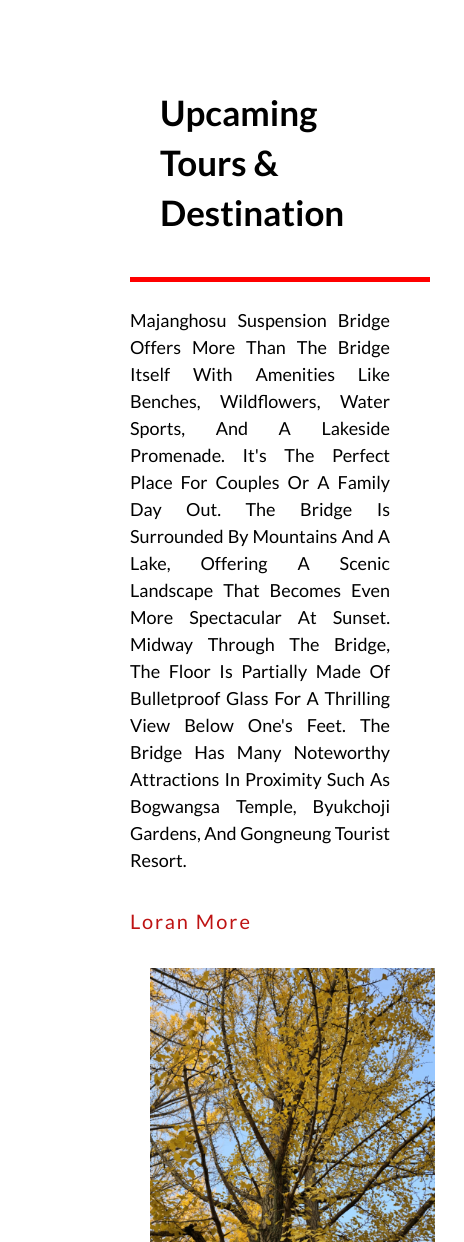
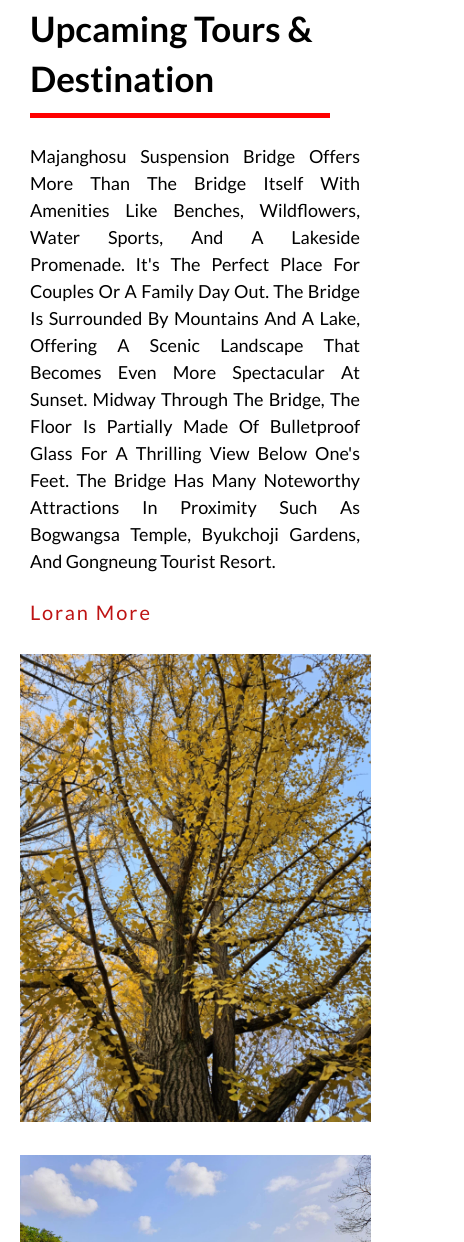
Before and after one commit to palashali/Advanture-world-Responsib, a plain HTML site: page index.html in a window 390 px wide. Shown: the part 2224-3466 px from the top of the page, 464 px wide, since content can reach past the window. Drawn offline with Linux system fonts and the light colour scheme.

Commit message:
Add files via upload

```diff
--- a/css/style.css
+++ b/css/style.css
@@ -462,12 +462,14 @@ margin-top: -10px;
     object-fit: cover;
 
     min-height: 40vh;
-    width: 55vh;
+    width: 100%;
     margin: 0px 0px 0px 0px;
 }
+
+
 .explore-pareant{
     display: block;
-    padding: 40px 30px 40px 30px;
+    padding: 30px 30px 30px 30px;
     column-gap: 10px;
 }
 .explore{
@@ -480,7 +482,7 @@ margin-top: -10px;
     width: 300px;
 }
 
-}
+
 .explore p{
     font-size: 16px;
     padding: 15px 0px 10px 0px;
@@ -492,26 +494,24 @@ margin-top: -10px;
 
 
 /* tours start */
+
 .upcaming-tours{
-    margin: 100px;
-    /* display: block; */
-    grid-template-columns: repeat(1, 1fr);
+    margin: 0px 0px 0px 0px;
+    display: block;
+
     grid-gap: 15px;
 
 }
 
-.set3{
-    margin: 0px 30px 40px 30px;
-    padding: 0px 0px 0px 0px;
-}
-.tours{
-    /* row-gap: 15px; */
-    display: inline;
-}
+/* .set3{
+    margin: 0 auto;
+} */
+
 .tours h4{
     font-size: 35px;
     line-height: 50px;
-    margin: 40px 30px 40px 30px;
+    margin: 0px 0px 0px 0px;
+      padding: 0px 30px 0px 30px;
 }
 
 
@@ -521,13 +521,14 @@ height: 5px;
 width: 300px;
 background-color: red;
 display: block;
-margin: 10px 0px 0px 0px;
+margin: 10px 30px 0px 30px;
+
 
 }
 
 .tours p{  font-size: 18px;
-    padding: 0px 0px 0px 0px;
-    margin: 25px 40px 35px 0px;
+    padding: 0px 30px 0px 30px;
+    margin: 25px 0px 25px 0px;
     line-height: 27px;
     text-align: justify;
     text-transform: capitalize;
@@ -538,17 +539,20 @@ margin: 10px 0px 0px 0px;
     text-transform: capitalize;
     color: rgb(190, 19, 19);
     letter-spacing: 2px;
-    margin: 100px 0px 0px 0px;
+    margin: 100px 30px 0px 30px;
 
 }
 .tours img{
-    padding: 20px ;
+    padding: 30px 20px 0px 20px ;
+    margin: 0px 0px 0px 0px;
+    width: 90%;
 }
 .img1{
     height: 55%;
     object-fit: cover;
-    width: 95%;
+    width: 70%;
     border-radius: 5px;
+
 }
 .img2{
     width: 95%;
--- a/index.html
+++ b/index.html
@@ -111,7 +111,7 @@
 
       <!-- footer start -->
 
-      <!-- <footer>
+      <footer>
         <div class="social">
 
             <a target="_blank" href="http://"><i class="fab fa-facebook"></i></a>
@@ -121,7 +121,7 @@
         </div>
              <h5>Copyright 2025 @ Advanture world </h5>
 
-      </footer> -->
+      </footer>
 
       <script src="https://kit.fontawesome.com/d82ea3efdd.js" crossorigin="anonymous"></script>
   </body>
```
